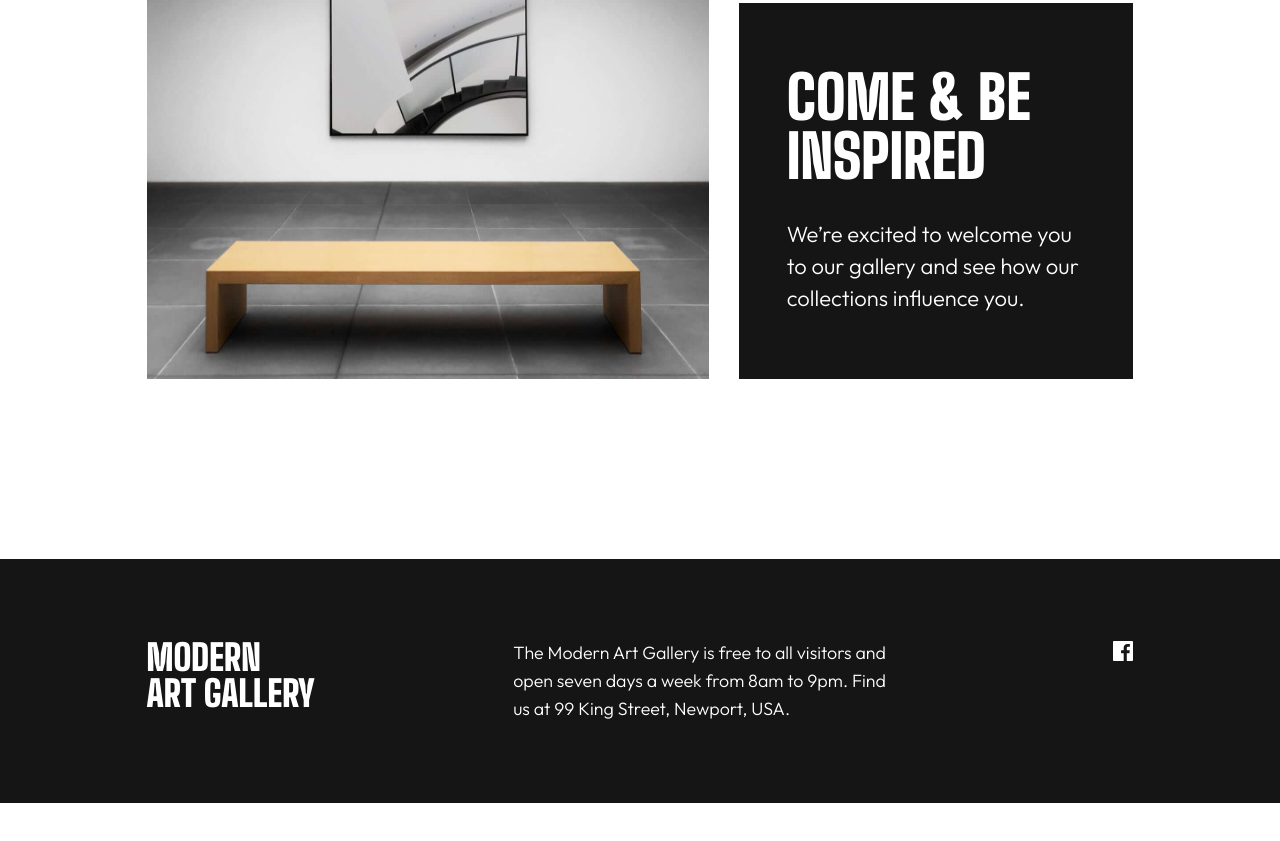
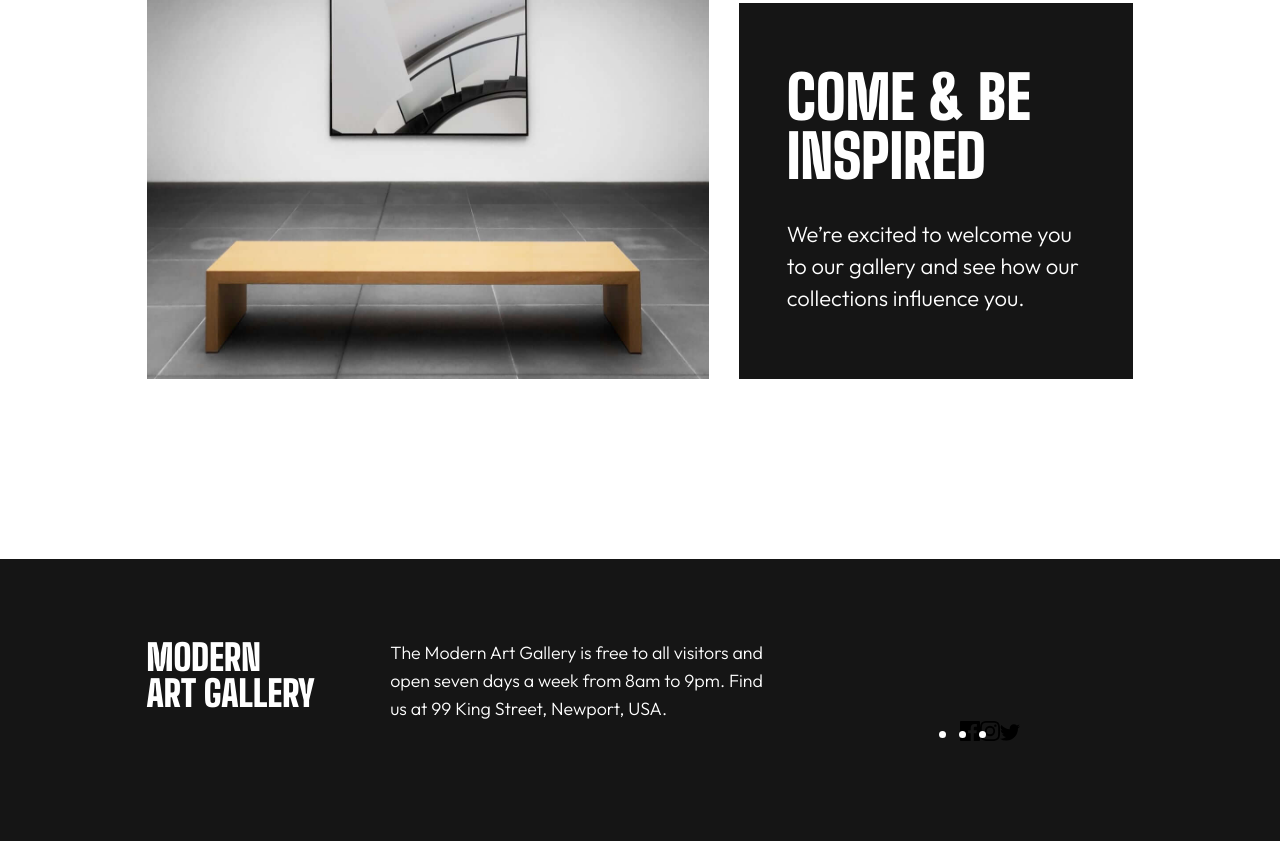
Before and after one commit to bilalabbax1/art-gallery-assigment, a plain HTML site: page index.html in a window 1280 px wide. Shown: the part 1716-2557 px from the top of the page. Before the commit the page ends 2519 px from the top, so only its background shows below. Drawn offline with Linux system fonts and the light colour scheme.

Commit message:
Footer other icons addec 2

```diff
--- a/css/main.css
+++ b/css/main.css
@@ -196,8 +196,6 @@ h4 {
     margin: 0 48px 64px 48px;
 }
 
-/*FOOTER*/
-
 .flex-container {
     display: flex;
     flex-direction: row;
@@ -211,28 +209,3 @@ footer p {
     line-height: 1.27rem;
     width: 38.7%;
 }
-
-.social-icons-list {
-    list-style: none;
-    padding: 0;
-}
-
-.social-icons-list > li {
-    padding-left: 20px;
-}
-
-.svg-social-icons-white{
-    fill: var(--white-color);
-}
-
-#fb-icon-svg-brown:hover {
-    fill: var(--brown-color);
-}
-
-#ig-icon-svg-brown:hover {
-    fill: var(--brown-color);
-}
-
-#tw-icon-svg-brown:hover {
-    fill: var(--brown-color);
-}
--- a/index.html
+++ b/index.html
@@ -74,7 +74,18 @@
               <path d="M18.896 0H1.104C.494 0 0 .494 0 1.104v17.793C0 19.506.494 20 1.104 20h9.58v-7.745H8.076V9.237h2.606V7.01c0-2.583 1.578-3.99 3.883-3.99 1.104 0 2.052.082 2.329.119v2.7h-1.598c-1.254 0-1.496.597-1.496 1.47v1.928h2.989l-.39 3.018h-2.6V20h5.098c.608 0 1.102-.494 1.102-1.104V1.104C20 .494 19.506 0 18.896 0Z"/></svg>
             </a>
           </li>
-
+          <li>
+            <a href = "https://www.instagram.com/" target = "_blank" aria-label="Instagram">
+              <svg width="20" height="20" xmlns="http://www.w3.org/2000/svg" id = "ig-icon-svg-brown" class = "svg-social-icons-white">
+              <path d="M10 1.802c2.67 0 2.987.01 4.042.059 2.71.123 3.975 1.409 4.099 4.099.048 1.054.057 1.37.057 4.04 0 2.672-.01 2.988-.057 4.042-.124 2.687-1.387 3.975-4.1 4.099-1.054.048-1.37.058-4.041.058-2.67 0-2.987-.01-4.04-.058-2.718-.124-3.977-1.416-4.1-4.1-.048-1.054-.058-1.37-.058-4.041 0-2.67.01-2.986.058-4.04.124-2.69 1.387-3.977 4.1-4.1 1.054-.048 1.37-.058 4.04-.058ZM10 0C7.284 0 6.944.012 5.877.06 2.246.227.227 2.242.061 5.877.01 6.944 0 7.284 0 10s.012 3.057.06 4.123c.167 3.632 2.182 5.65 5.817 5.817 1.067.048 1.407.06 4.123.06s3.057-.012 4.123-.06c3.629-.167 5.652-2.182 5.816-5.817.05-1.066.061-1.407.061-4.123s-.012-3.056-.06-4.122C19.777 2.249 17.76.228 14.124.06 13.057.01 12.716 0 10 0Zm0 4.865a5.135 5.135 0 1 0 0 10.27 5.135 5.135 0 0 0 0-10.27Zm0 8.468a3.333 3.333 0 1 1 0-6.666 3.333 3.333 0 0 1 0 6.666Zm5.338-9.87a1.2 1.2 0 1 0 0 2.4 1.2 1.2 0 0 0 0-2.4Z"/></svg>
+            </a>
+          </li>
+          <li>
+            <a href = "https://twitter.com/" target = "_blank" aria-label="Twitter">
+              <svg width="20" height="17" xmlns="http://www.w3.org/2000/svg" id = "tw-icon-svg-brown" class = "svg-social-icons-white">
+              <path d="M20 2.172a8.192 8.192 0 0 1-2.357.646 4.11 4.11 0 0 0 1.805-2.27 8.22 8.22 0 0 1-2.606.996A4.096 4.096 0 0 0 13.847.248c-2.65 0-4.596 2.472-3.998 5.037A11.648 11.648 0 0 1 1.392 1a4.109 4.109 0 0 0 1.27 5.478 4.086 4.086 0 0 1-1.858-.513c-.045 1.9 1.318 3.679 3.291 4.075a4.113 4.113 0 0 1-1.853.07 4.106 4.106 0 0 0 3.833 2.849A8.25 8.25 0 0 1 0 14.658a11.616 11.616 0 0 0 6.29 1.843c7.618 0 11.923-6.434 11.663-12.205A8.354 8.354 0 0 0 20 2.172Z"/></svg>
+            </a>
+            </li>
         </ul>
       </footer>
 
```
